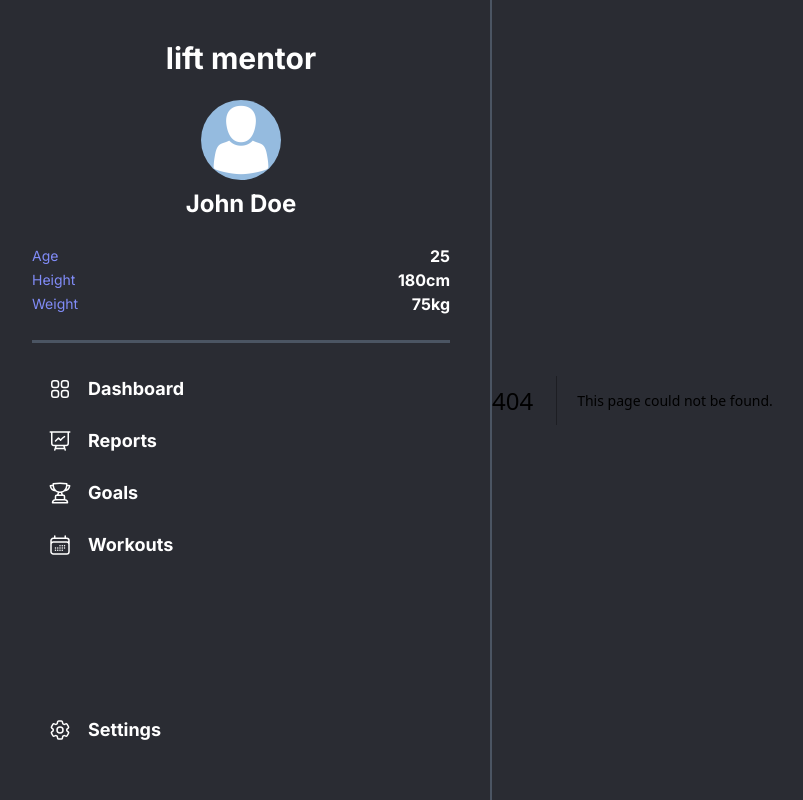
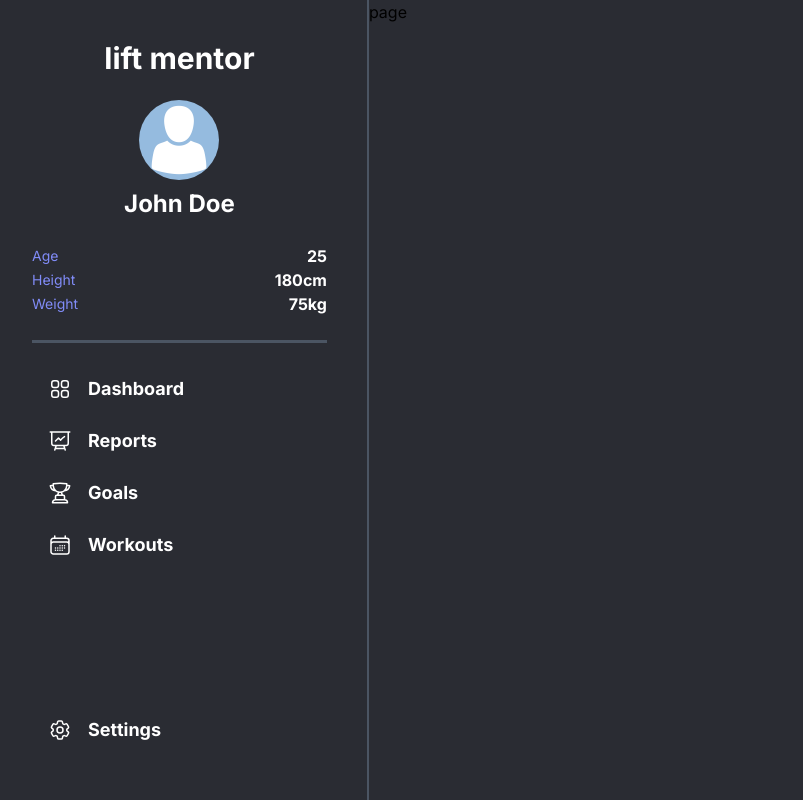
Before and after one commit to MarekRykaczewski/lift-mentor, a Next.js app: page /workouts in a window 1280 px wide. Before the commit this address had no page. Shown: the whole page, without its empty margins (8-811 px from the left). Built offline with nearby package versions, Linux system fonts and the light colour scheme.

Commit message:
add pages

```diff
--- /dev/null
+++ b/src/app/goals/page.tsx
@@ -0,0 +1,5 @@
+const page = () => {
+  return <div className="w-full">page</div>;
+};
+
+export default page;
--- /dev/null
+++ b/src/app/reports/page.tsx
@@ -0,0 +1,5 @@
+const page = () => {
+  return <div className="w-full">page</div>;
+};
+
+export default page;
--- /dev/null
+++ b/src/app/settings/page.tsx
@@ -0,0 +1,5 @@
+const page = () => {
+  return <div className="w-full">page</div>;
+};
+
+export default page;
--- /dev/null
+++ b/src/app/workouts/page.tsx
@@ -0,0 +1,5 @@
+const page = () => {
+  return <div className="w-full">page</div>;
+};
+
+export default page;
```
